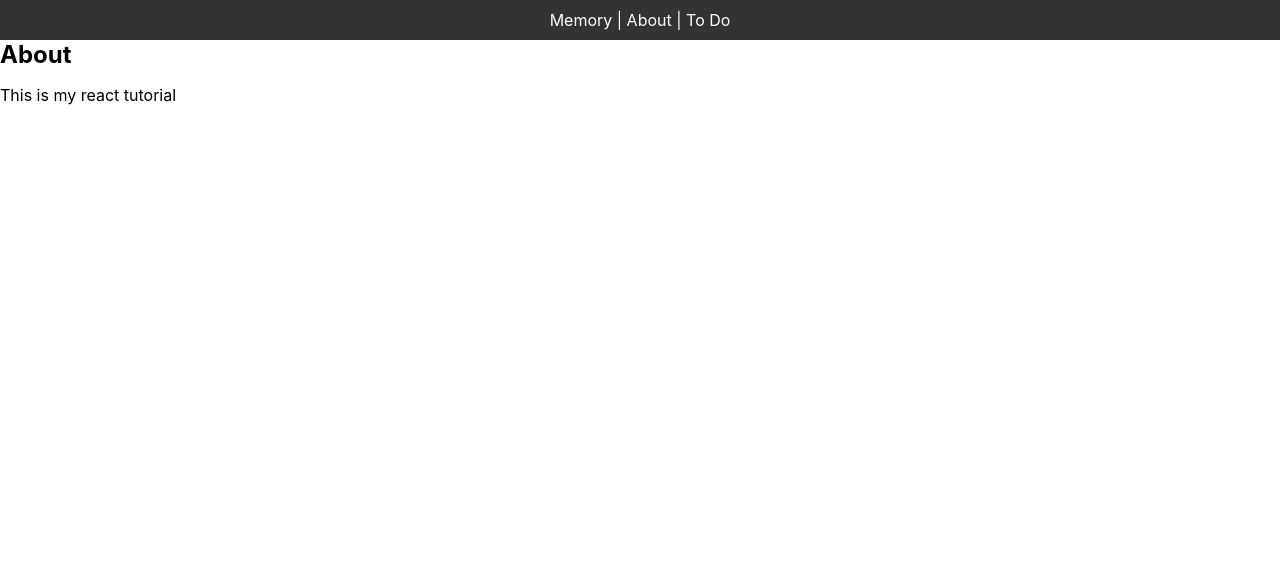
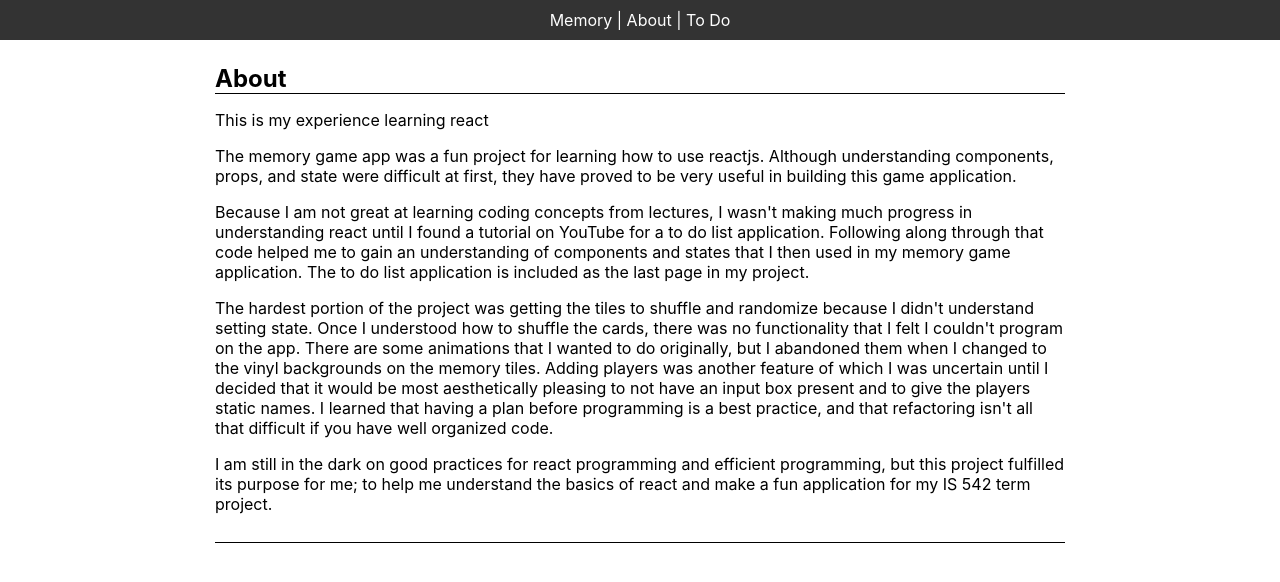
Before and after one commit to Auvache/term-project, a React (Create React App) app: page /about in a window 1280 px wide. Shown: the top 582 px of the page. Built offline with nearby package versions, Linux system fonts and the light colour scheme.

Commit message:
fixed play bugs

```diff
--- a/src/App.css
+++ b/src/App.css
@@ -224,3 +224,16 @@ h2 {
 
 
 /* END memory grid styles */
+
+.about-page {
+  margin: 12px auto;
+  box-sizing: border-box;
+  padding: 12px 0;
+  width: 850px;
+  max-width: 90%;
+  border-bottom: 1px solid black;
+}
+.about-page h2 {
+  border-bottom: 1px solid black;
+  width: 100%;
+}
--- a/src/MemoryGame.js
+++ b/src/MemoryGame.js
@@ -23,6 +23,7 @@ class MemoryGame extends Component {
         titleText: 'Ready to play memory?',
         startButtonText: 'Shuffle and Start Game',
         addPlayerText: '',
+        gameOn: false,
         activePlayer: 0,
         faceupTiles: [],
         matchedTiles: [],
@@ -62,7 +63,6 @@ class MemoryGame extends Component {
             let l2 = l + 1;
             let n = 'Player' + l2;
             this.state.players.push({id: l, name: n, score: 0, hasTurn: false})
-            console.log(this.state.players)
             this.setState({players: this.state.players})
             if (l === 9) {
                 this.setState({addPlayerText: ''})
@@ -74,15 +74,17 @@ class MemoryGame extends Component {
         let t1 = this.state.faceupTiles[0];
         let t2 = this.state.faceupTiles[1];
         if (t1.content === t2.content) {
-            console.log('match');
             this.state.matchedTiles.push(t1,t2);
             this.keepScore();
         } else {
-            console.log('not a match');
             setTimeout(this.flipBack(t1,t2), 500)
             this.switchPlayers();
         }
         this.setState({faceupTiles: []})
+    }
+
+    endGame = () => {
+        console.log('end game functionality')
     }
 
     flipBack = (t1,t2) => {
@@ -90,17 +92,21 @@ class MemoryGame extends Component {
         t1.cardClass = 'facedown';
         t2.faceup = false;
         t2.cardClass = 'facedown';
+        this.setState({gameOn: true})
     }
 
     // TODO: animate the card flip
     flipCard = (tile) => {
+        if (this.state.gameOn) {
             if (this.state.faceupTiles.length < 3) {
                 if (tile.faceup !== true) {
                     tile.faceup = true;
                     tile.cardClass = 'faceup';
                     this.state.faceupTiles.push(tile)
                     if (this.state.faceupTiles.length === 2) {
+                        this.setState({gameOn: false})
                         setTimeout(this.compareTiles, 1000)
+                    }
                 }
             }
         }
@@ -108,6 +114,12 @@ class MemoryGame extends Component {
 
     keepScore = () => {
         this.state.players[this.state.activePlayer].score += 1;
+        this.setState({gameOn: true})
+        console.log(this.state.matchedTiles.length)
+        if (this.state.matchedTiles.length === 24) {
+            console.log('game over')
+            this.endGame();
+        }
     }
 
     shuffle = () => {
@@ -129,10 +141,11 @@ class MemoryGame extends Component {
             titleText: '',
             startButtonText: 'Shuffle and Start over',
             addPlayerText: 'Add Player',
+            gameOn: true,
             faceupTiles: [],
             matchedTiles: [],
             players: [
-                {id: 0, name: 'Player 1', score: 0, hasTurn: true}
+                {id: 0, name: 'Player 1', score: 0, hasTurn: true, isWinner: ''}
             ],
             tiles: [
               {id: this.ids[0], content: Img1, cardClass: 'facedown', faceup: false},
@@ -164,8 +177,6 @@ class MemoryGame extends Component {
     }
 
     switchPlayers = () => {
-        console.log('players just played');
-        console.log(this.state.players[this.state.activePlayer]);
         this.state.players[this.state.activePlayer].hasTurn = false;
         let i = this.state.activePlayer;
         let l = this.state.players.length - 1;
@@ -175,10 +186,7 @@ class MemoryGame extends Component {
             i = 0;
         }
         this.setState({activePlayer: i})
-
-        console.log('players turn');
         this.state.players[this.state.activePlayer].hasTurn = true;
-        console.log(this.state.players[this.state.activePlayer]);
     }
 
     render() {
--- a/src/components/pages/About.js
+++ b/src/components/pages/About.js
@@ -3,8 +3,29 @@ import React from 'react'
 function About() {
     return (
         <React.Fragment>
-            <h2>About</h2>
-            <p>This is my react tutorial</p>
+            <div className="about-page">
+                <h2>About</h2>
+                <p>This is my experience learning react</p>
+                <p>
+                    The memory game app was a fun project for learning how to use reactjs. Although understanding components, props, and state were difficult at first, they have proved to be
+                    very useful in building this game application.
+                </p>
+                <p>
+                    Because I am not great at learning coding concepts from lectures, I wasn't making much progress in understanding react until I found a tutorial on YouTube for a to do list application.
+                    Following along through that code helped me to gain an understanding of components and states that I then used in my memory game application. The to do list application is included as
+                    the last page in my project.
+                </p>
+                <p>
+                    The hardest portion of the project was getting the tiles to shuffle and randomize because I didn't understand setting state. Once I understood how to shuffle the cards, there was no
+                    functionality that I felt I couldn't program on the app. There are some animations that I wanted to do originally, but I abandoned them when I changed to the vinyl backgrounds on the
+                    memory tiles. Adding players was another feature of which I was uncertain until I decided that it would be most aesthetically pleasing to not have an input box present and to give the
+                    players static names. I learned that having a plan before programming is a best practice, and that refactoring isn't all that difficult if you have well organized code.
+                </p>
+                <p>
+                    I am still in the dark on good practices for react programming and efficient programming, but this project fulfilled its purpose for me; to help me understand the basics of react
+                    and make a fun application for my IS 542 term project.
+                </p>
+            </div>
         </React.Fragment>
     )
 }
```
Lines whose indentation alone changed are shown as unchanged.
